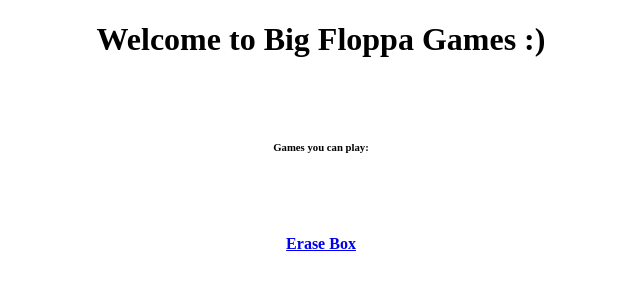
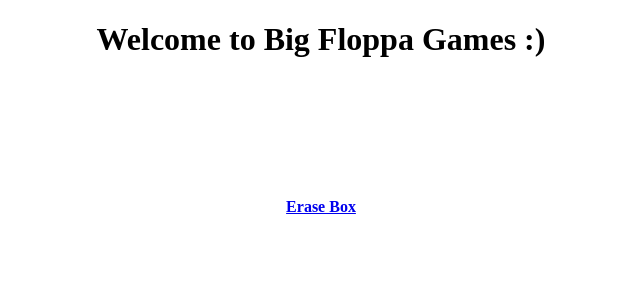
Before and after one commit to bigfloppayay/bigfloppayay.github.io, a plain HTML site: page index.html in a window 1280 px wide. Shown: the whole page, without its empty margins (319-959 px from the left). Drawn offline with Linux system fonts and the light colour scheme.

Commit message:
Update index.html

```diff
--- a/index.html
+++ b/index.html
@@ -8,7 +8,6 @@
            Welcome to Big Floppa Games :)
         </h1><br><br>
         <h6>
-            Games you can play:
         </h6>
         <br><br>
         <h4><a href="/playgame/erasebox.html">Erase Box</a></</h4>
```
